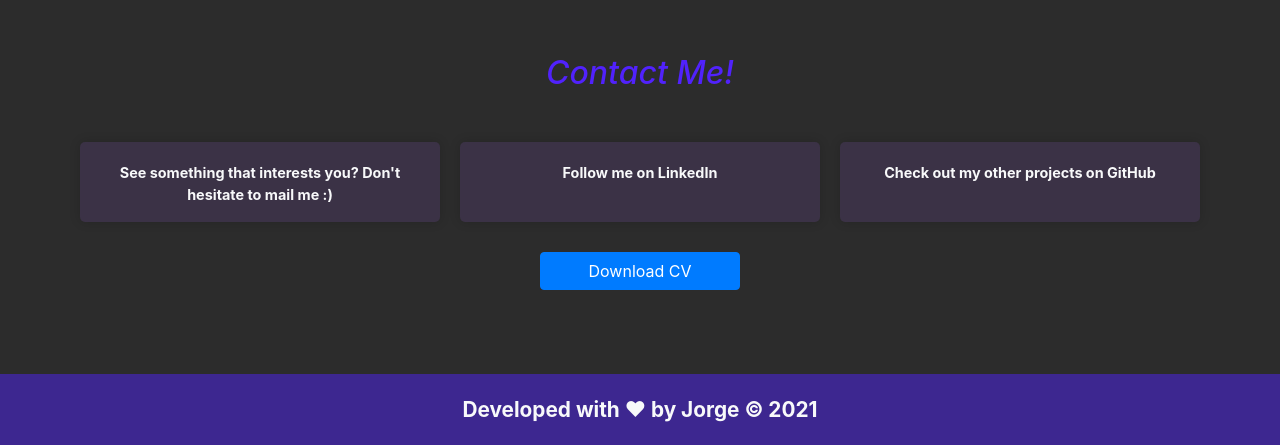
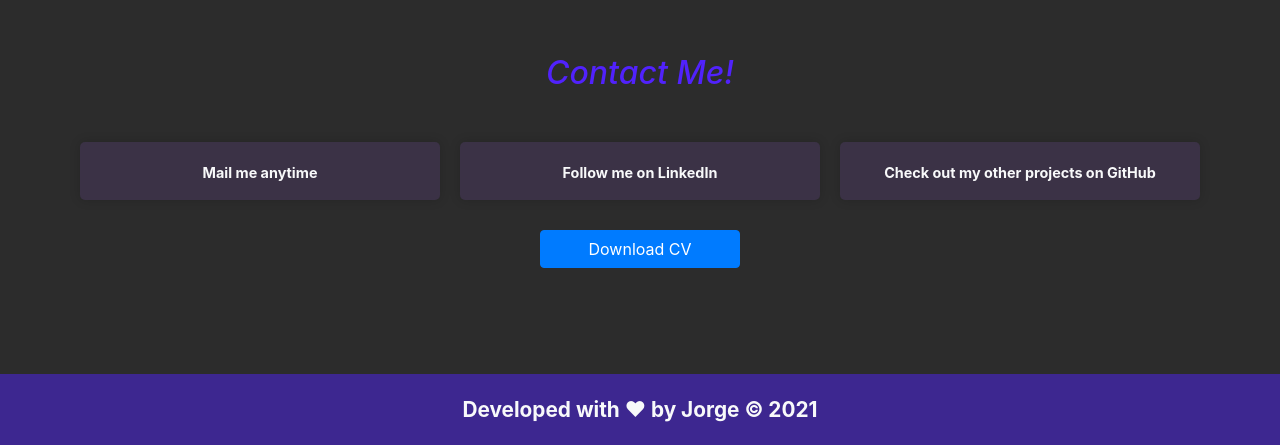
Before and after one commit to Jorgelmh/portfolio, a Next.js app: page / in a window 1280 px wide. Shown: the part 2426-2871 px from the top of the page. Built offline with nearby package versions, Linux system fonts and the light colour scheme.

Commit message:
Fixing contact message

```diff
--- a/pages/components/Contact.js
+++ b/pages/components/Contact.js
@@ -4,7 +4,7 @@ import Styles from '../../styles/Home.module.css'
 const contacts = [
     {
         id: 1,
-        message: "See something that interests you? Don't hesitate to mail me :)",
+        message: "Mail me anytime",
         img:<i aria-hidden className="fas fa-envelope" />,
         url: 'mailto: jorgelmh_01@hotmail.com'
     },
```
